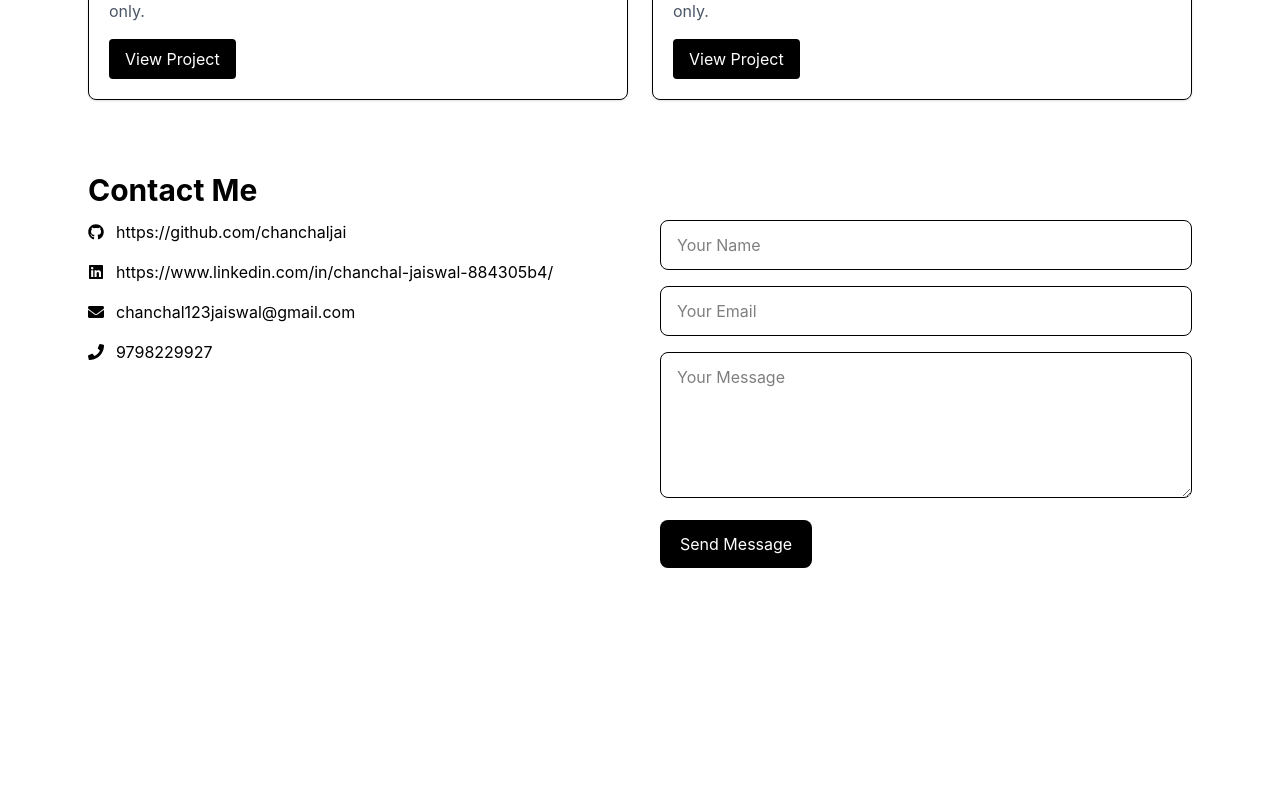
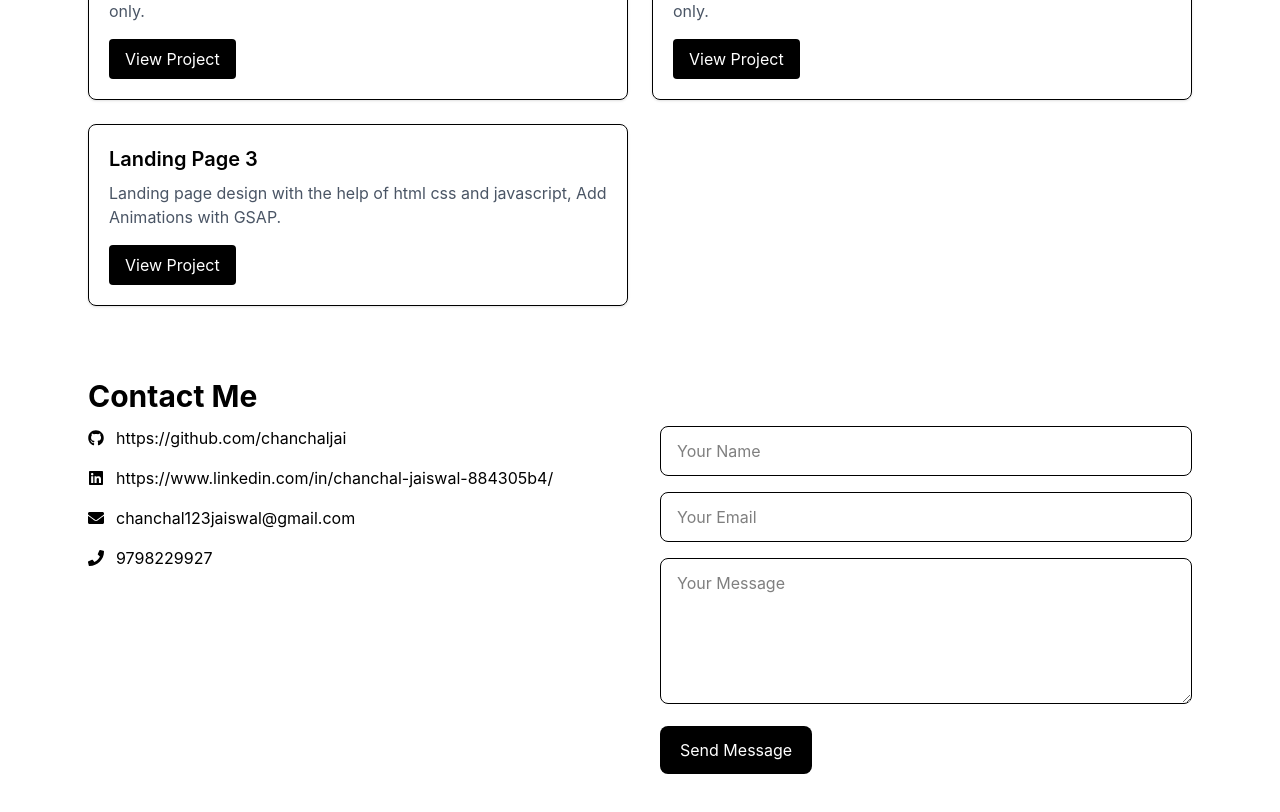
Before and after one commit to chanchaljai/react-portfolio, a React (Vite) app: page / in a window 1280 px wide. Shown: the part 920-1732 px from the top of the page. Before the commit the page ends 1528 px from the top, so only its background shows below. Built offline with nearby package versions, Linux system fonts and the light colour scheme.

Commit message:
new landing page

```diff
--- a/src/components/Projects.jsx
+++ b/src/components/Projects.jsx
@@ -28,6 +28,13 @@ const projects = [
       "Responsive Landing page design with the help of html and css only.",
     link: "https://landing-page-2-vert.vercel.app/",
   },
+  {
+    id: 5,
+    title: "Landing Page 3",
+    description:
+      "Landing page design with the help of html css and javascript, Add Animations with GSAP.",
+    link: "https://landing-page-3-self-eight.vercel.app/",
+  },
 ];
 
 const Projects = () => {
```
